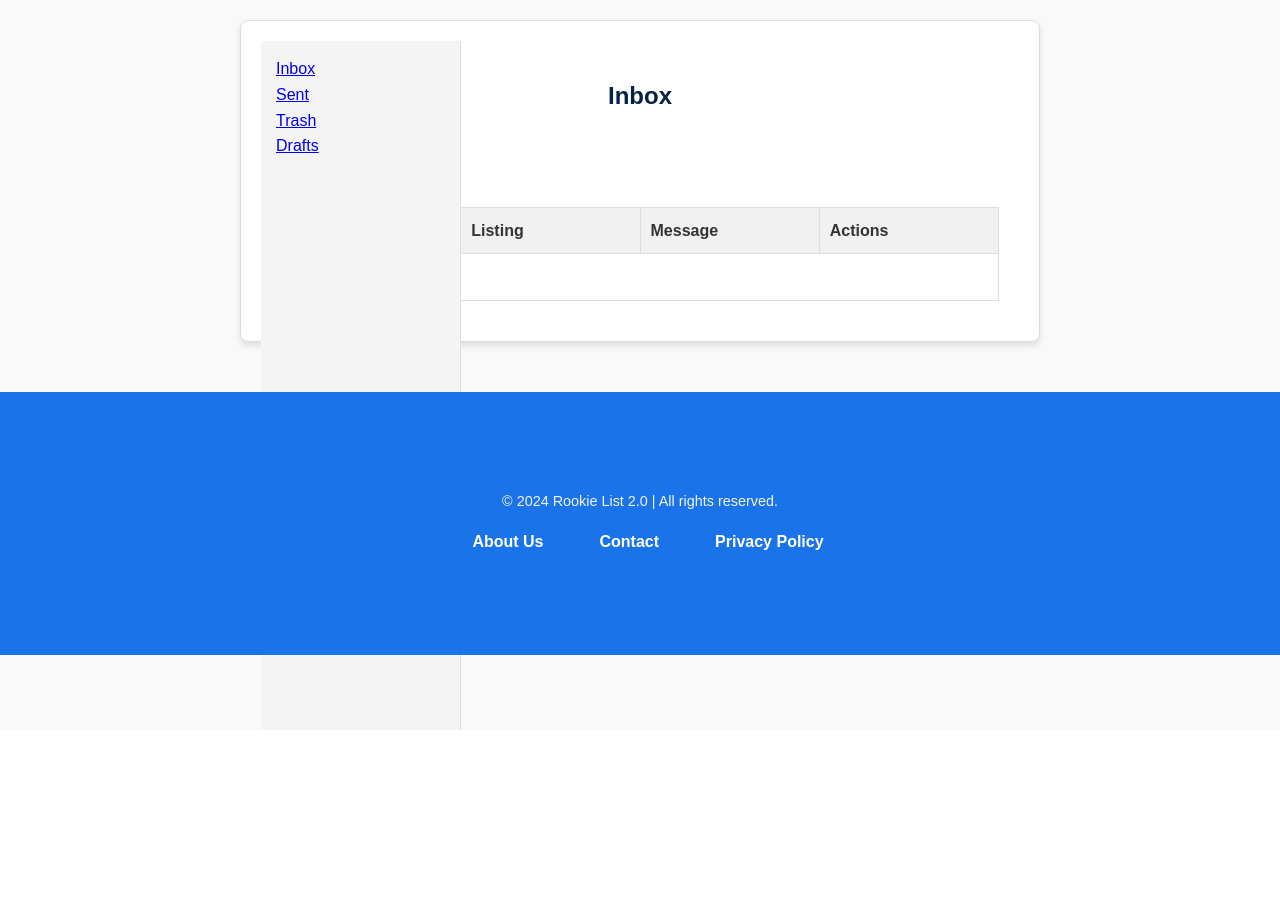
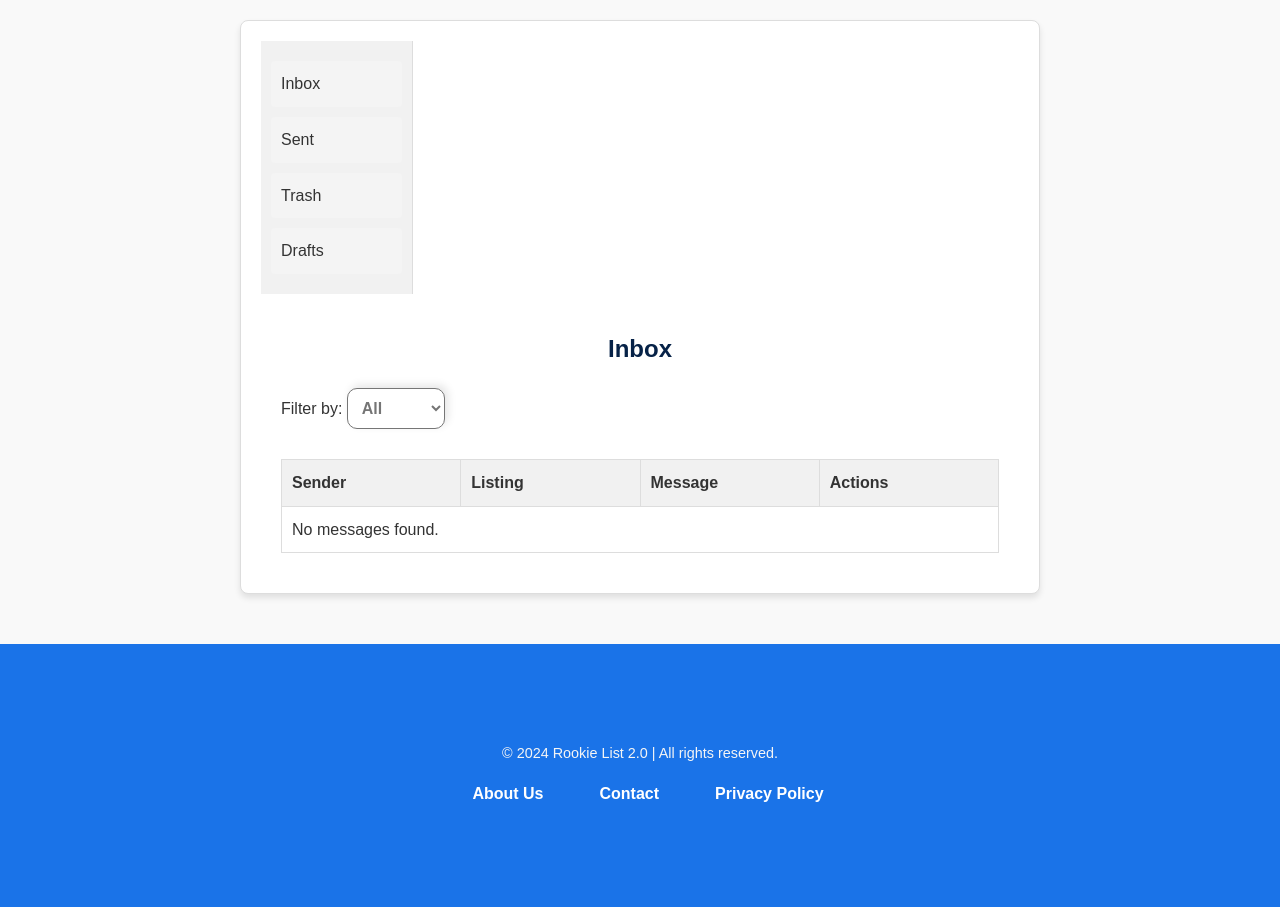
Before and after one commit to lucasj-lab/DBproject, a PHP site: page /messages.php in a window 1280 px wide. Shown: the part 70-977 px from the top of the page. Before the commit the page ends 800 px from the top, so only its background shows below. Run offline with PHP 8.4, Linux system fonts and the light colour scheme; the visitor is signed in with stand-in values (Sample User, id 1); data that the repository does not hold is empty.

Commit message:
updated css

```diff
--- a/styles.css
+++ b/styles.css
@@ -4181,19 +4181,27 @@ body {
 .container {
     display: flex;
 }
-
-.sidebar {
-    width: 200px;
-    background-color: #f4f4f4;
-    padding: 15px;
-    height: 100vh; /* Full height */
-    position: fixed; /* Fixed position */
-}
-
 .sidebar ul {
-    list-style-type: none;
-    padding: 0;
-    margin: 0;
+    list-style-type: none; /* Removes bullets */
+    padding: 0;           /* Removes default padding */
+    margin: 0;            /* Removes default margin */
+}
+
+.sidebar ul li {
+    margin: 10px 0;       /* Adds spacing between items */
+}
+
+.sidebar ul li a {
+    text-decoration: none; /* Removes underline from links */
+    color: #333;           /* Sets link color */
+    display: block;        /* Makes the entire line clickable */
+    padding: 10px;         /* Adds padding for better click area */
+    background-color: #f4f4f4; /* Light gray background */
+    border-radius: 4px;    /* Rounds corners */
+}
+
+.sidebar ul li a:hover {
+    background-color: #ddd; /* Changes background on hover */
 }
 
 
```
